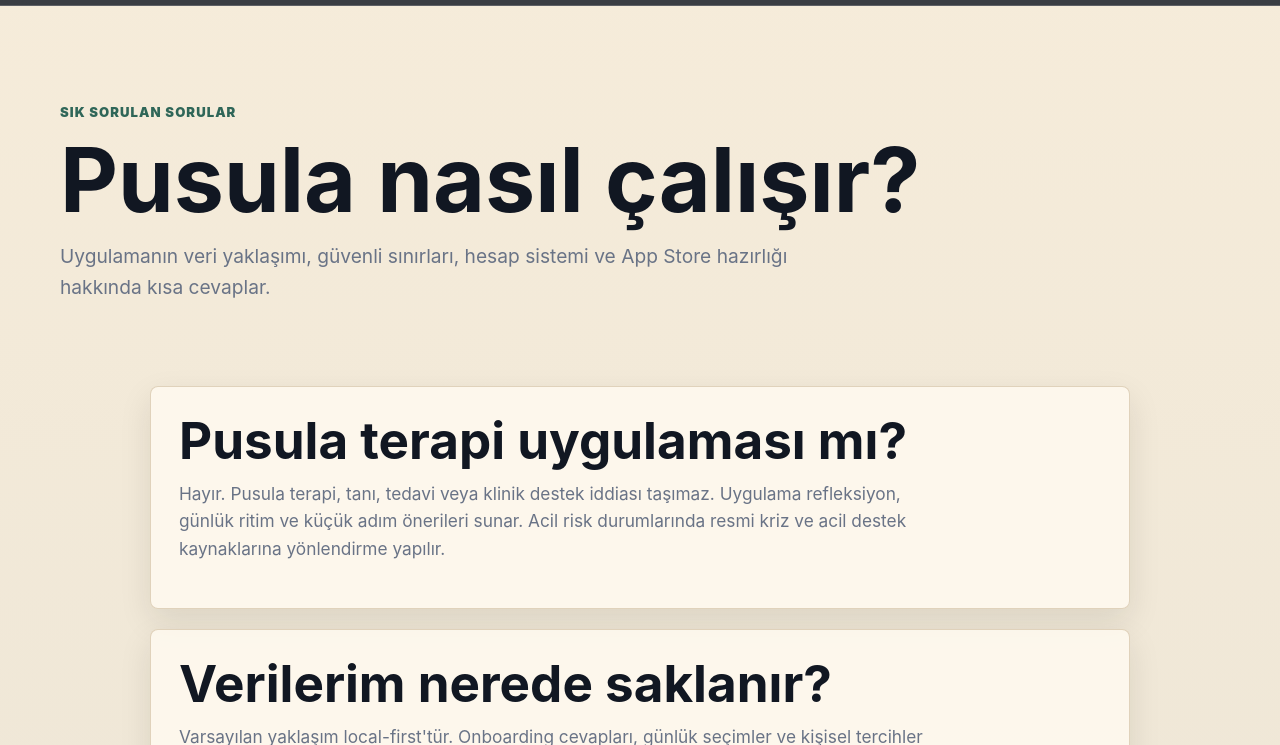
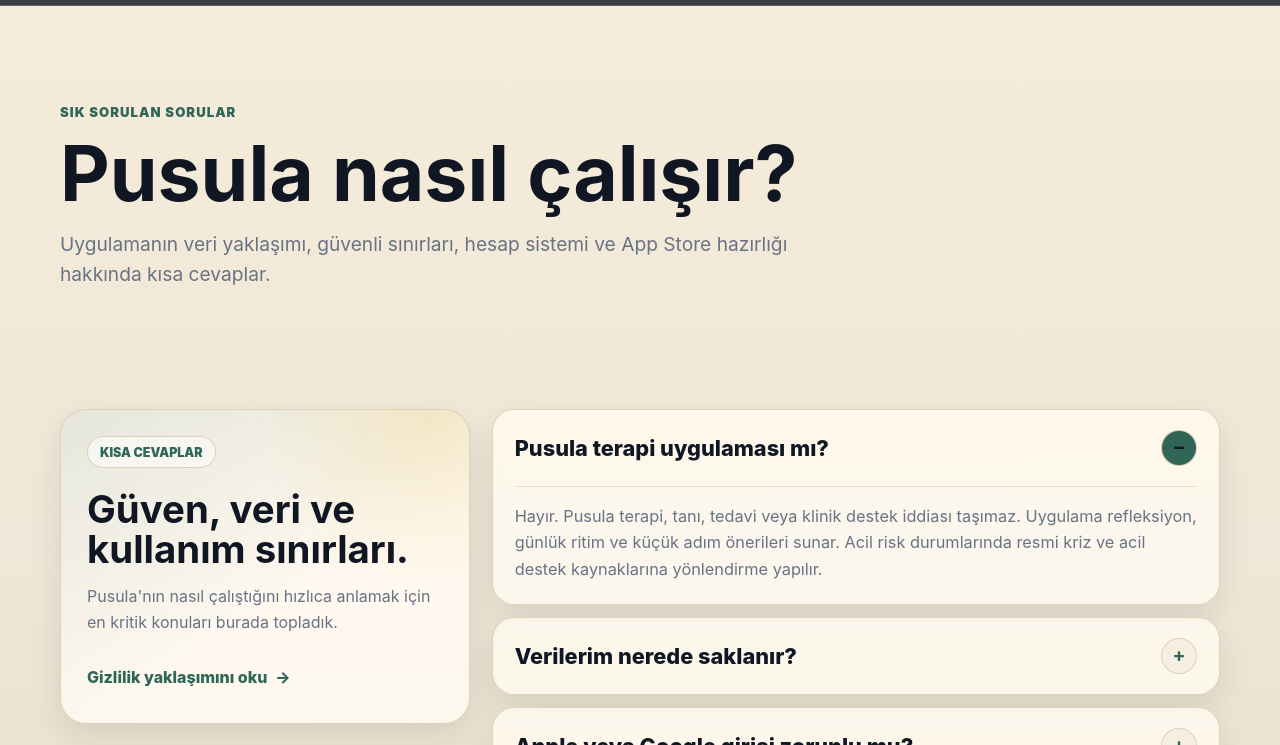
Before and after one commit to vilnaraa/pusula-website, a website: page faq/index.html in a window 1280 px wide. Shown: the part 55-800 px from the top of the page. Drawn offline with Linux system fonts and the light colour scheme.

Commit message:
Refine FAQ layout with compact accordion

```diff
--- a/faq/index.html
+++ b/faq/index.html
@@ -26,32 +26,50 @@
       </nav>
     </header>
     <main id="main" class="subpage-main">
-      <section class="page-hero">
+      <section class="page-hero faq-hero">
         <p class="eyebrow dark">Sık sorulan sorular</p>
         <h1>Pusula nasıl çalışır?</h1>
         <p>Uygulamanın veri yaklaşımı, güvenli sınırları, hesap sistemi ve App Store hazırlığı hakkında kısa cevaplar.</p>
       </section>
-      <section class="section faq-list">
-        <article class="content-card">
-          <h2>Pusula terapi uygulaması mı?</h2>
-          <p>Hayır. Pusula terapi, tanı, tedavi veya klinik destek iddiası taşımaz. Uygulama refleksiyon, günlük ritim ve küçük adım önerileri sunar. Acil risk durumlarında resmi kriz ve acil destek kaynaklarına yönlendirme yapılır.</p>
-        </article>
-        <article class="content-card">
-          <h2>Verilerim nerede saklanır?</h2>
-          <p>Varsayılan yaklaşım local-first'tür. Onboarding cevapları, günlük seçimler ve kişisel tercihler cihazda saklanacak şekilde tasarlanır. Senkronizasyon istenirse hesap bağlantısı opsiyonel olarak devreye girebilir.</p>
-        </article>
-        <article class="content-card">
-          <h2>Apple veya Google girişi zorunlu mu?</h2>
-          <p>Hayır. Pusula'nın ana deneyimi hesapsız çalışacak şekilde tasarlanıyor. Apple veya Google ile giriş, ileride cihazlar arası süreklilik isteyen kullanıcılar için isteğe bağlı bir seçenektir.</p>
-        </article>
-        <article class="content-card">
-          <h2>Astro ton ne anlama geliyor?</h2>
-          <p>Astro ton kesin yönlendirme veya kehanet olarak sunulmaz. Eğlenceli ve kişisel refleksiyon dili olarak ele alınır. Kullanıcı isterse bu tonu kapatabilir.</p>
-        </article>
-        <article class="content-card">
-          <h2>Uygulama ne zaman App Store'da olacak?</h2>
-          <p>App Store hazırlığı devam ediyor. TestFlight ve yayın süreci netleştiğinde indirme bağlantısı bu web sitesinde paylaşılacaktır.</p>
-        </article>
+      <section class="section faq-shell" aria-label="Sık sorulan sorular listesi">
+        <aside class="faq-intro-card">
+          <span class="faq-kicker">Kısa cevaplar</span>
+          <h2>Güven, veri ve kullanım sınırları.</h2>
+          <p>Pusula'nın nasıl çalıştığını hızlıca anlamak için en kritik konuları burada topladık.</p>
+          <a class="text-link" href="/privacy/">Gizlilik yaklaşımını oku</a>
+        </aside>
+        <div class="faq-accordion">
+          <details class="faq-item" open>
+            <summary>Pusula terapi uygulaması mı?</summary>
+            <div class="faq-answer">
+              <p>Hayır. Pusula terapi, tanı, tedavi veya klinik destek iddiası taşımaz. Uygulama refleksiyon, günlük ritim ve küçük adım önerileri sunar. Acil risk durumlarında resmi kriz ve acil destek kaynaklarına yönlendirme yapılır.</p>
+            </div>
+          </details>
+          <details class="faq-item">
+            <summary>Verilerim nerede saklanır?</summary>
+            <div class="faq-answer">
+              <p>Varsayılan yaklaşım local-first'tür. Onboarding cevapları, günlük seçimler ve kişisel tercihler cihazda saklanacak şekilde tasarlanır. Senkronizasyon istenirse hesap bağlantısı opsiyonel olarak devreye girebilir.</p>
+            </div>
+          </details>
+          <details class="faq-item">
+            <summary>Apple veya Google girişi zorunlu mu?</summary>
+            <div class="faq-answer">
+              <p>Hayır. Pusula'nın ana deneyimi hesapsız çalışacak şekilde tasarlanıyor. Apple veya Google ile giriş, ileride cihazlar arası süreklilik isteyen kullanıcılar için isteğe bağlı bir seçenektir.</p>
+            </div>
+          </details>
+          <details class="faq-item">
+            <summary>Astro ton ne anlama geliyor?</summary>
+            <div class="faq-answer">
+              <p>Astro ton kesin yönlendirme veya kehanet olarak sunulmaz. Eğlenceli ve kişisel refleksiyon dili olarak ele alınır. Kullanıcı isterse bu tonu kapatabilir.</p>
+            </div>
+          </details>
+          <details class="faq-item">
+            <summary>Uygulama ne zaman App Store'da olacak?</summary>
+            <div class="faq-answer">
+              <p>App Store hazırlığı devam ediyor. TestFlight ve yayın süreci netleştiğinde indirme bağlantısı bu web sitesinde paylaşılacaktır.</p>
+            </div>
+          </details>
+        </div>
       </section>
     </main>
     <footer class="site-footer">
--- a/styles.css
+++ b/styles.css
@@ -401,6 +401,15 @@
   font-size: 1.2rem;
 }
 
+.faq-hero {
+  padding-bottom: 8px;
+}
+
+.faq-hero h1 {
+  max-width: 760px;
+  font-size: clamp(3rem, 6vw, 5rem);
+}
+
 .section-heading {
   display: grid;
   gap: 0;
@@ -476,6 +485,150 @@
   max-width: 760px;
   color: var(--muted);
   font-size: 1.08rem;
+}
+
+.faq-shell {
+  display: grid;
+  grid-template-columns: minmax(280px, 0.72fr) minmax(0, 1.28fr);
+  align-items: start;
+  gap: 22px;
+}
+
+.faq-intro-card,
+.faq-item {
+  border: 1px solid rgba(222, 207, 183, 0.92);
+  background: rgba(255, 250, 241, 0.82);
+  box-shadow: var(--shadow-sm);
+}
+
+.faq-intro-card {
+  position: sticky;
+  top: 98px;
+  border-radius: 26px;
+  padding: 26px;
+  background:
+    radial-gradient(circle at 90% 0%, rgba(226, 182, 56, 0.2), transparent 36%),
+    linear-gradient(150deg, rgba(47, 102, 88, 0.12), transparent 58%),
+    rgba(255, 250, 241, 0.9);
+}
+
+.faq-kicker {
+  display: inline-flex;
+  align-items: center;
+  min-height: 32px;
+  margin-bottom: 22px;
+  border: 1px solid rgba(222, 207, 183, 0.92);
+  border-radius: 999px;
+  padding: 6px 12px;
+  background: rgba(255, 255, 255, 0.56);
+  color: var(--green);
+  font-size: 0.78rem;
+  font-weight: 900;
+  text-transform: uppercase;
+}
+
+.faq-intro-card h2 {
+  margin-bottom: 14px;
+  font-size: clamp(1.75rem, 3vw, 2.5rem);
+  line-height: 1.04;
+}
+
+.faq-intro-card p {
+  margin-bottom: 22px;
+  color: var(--muted);
+  font-size: 1rem;
+}
+
+.text-link {
+  display: inline-flex;
+  align-items: center;
+  min-height: 40px;
+  color: var(--green);
+  font-weight: 850;
+  text-decoration: none;
+}
+
+.text-link::after {
+  margin-left: 8px;
+  content: "→";
+  transition: transform 180ms ease;
+}
+
+.text-link:hover::after,
+.text-link:focus-visible::after {
+  transform: translateX(3px);
+}
+
+.faq-accordion {
+  display: grid;
+  gap: 12px;
+}
+
+.faq-item {
+  overflow: hidden;
+  border-radius: 22px;
+  transition: border-color 180ms ease, box-shadow 180ms ease, transform 180ms ease;
+}
+
+.faq-item:hover,
+.faq-item:focus-within {
+  border-color: rgba(47, 102, 88, 0.34);
+  box-shadow: 0 18px 42px rgba(29, 33, 42, 0.1);
+}
+
+.faq-item summary {
+  display: flex;
+  align-items: center;
+  justify-content: space-between;
+  gap: 18px;
+  min-height: 72px;
+  padding: 20px 22px;
+  color: var(--ink);
+  cursor: pointer;
+  font-size: clamp(1.12rem, 2vw, 1.36rem);
+  font-weight: 850;
+  line-height: 1.2;
+  list-style: none;
+}
+
+.faq-item summary::-webkit-details-marker {
+  display: none;
+}
+
+.faq-item summary::after {
+  display: grid;
+  flex: 0 0 34px;
+  width: 34px;
+  height: 34px;
+  place-items: center;
+  border: 1px solid rgba(222, 207, 183, 0.95);
+  border-radius: 999px;
+  background: rgba(244, 237, 222, 0.76);
+  color: var(--green);
+  content: "+";
+  font-size: 1.2rem;
+  font-weight: 700;
+  transition: transform 180ms ease, background 180ms ease;
+}
+
+.faq-item[open] summary::after {
+  background: var(--green);
+  color: var(--cream);
+  content: "−";
+  transform: rotate(180deg);
+}
+
+.faq-answer {
+  padding: 0 22px 22px;
+}
+
+.faq-answer p {
+  max-width: 760px;
+  border-top: 1px solid rgba(222, 207, 183, 0.72);
+  margin: 0;
+  padding-top: 16px;
+  color: var(--muted);
+  font-size: 1.02rem;
 }
 
 .featured-card {
@@ -1027,6 +1180,14 @@
   .card-gallery {
     grid-template-columns: repeat(2, minmax(0, 1fr));
   }
+
+  .faq-shell {
+    grid-template-columns: 1fr;
+  }
+
+  .faq-intro-card {
+    position: static;
+  }
 }
 
 @media (max-width: 760px) {
@@ -1138,6 +1299,41 @@
     font-size: 3rem;
   }
 
+  .faq-hero h1 {
+    font-size: 2.72rem;
+  }
+
+  .faq-shell {
+    gap: 14px;
+  }
+
+  .faq-intro-card {
+    border-radius: 22px;
+    padding: 20px;
+  }
+
+  .faq-intro-card h2 {
+    font-size: 1.85rem;
+  }
+
+  .faq-item {
+    border-radius: 18px;
+  }
+
+  .faq-item summary {
+    min-height: 64px;
+    padding: 18px;
+    font-size: 1.08rem;
+  }
+
+  .faq-answer {
+    padding: 0 18px 18px;
+  }
+
+  .faq-answer p {
+    font-size: 0.98rem;
+  }
+
   .trust-bar div {
     min-height: auto;
     border-right: 0;
```
